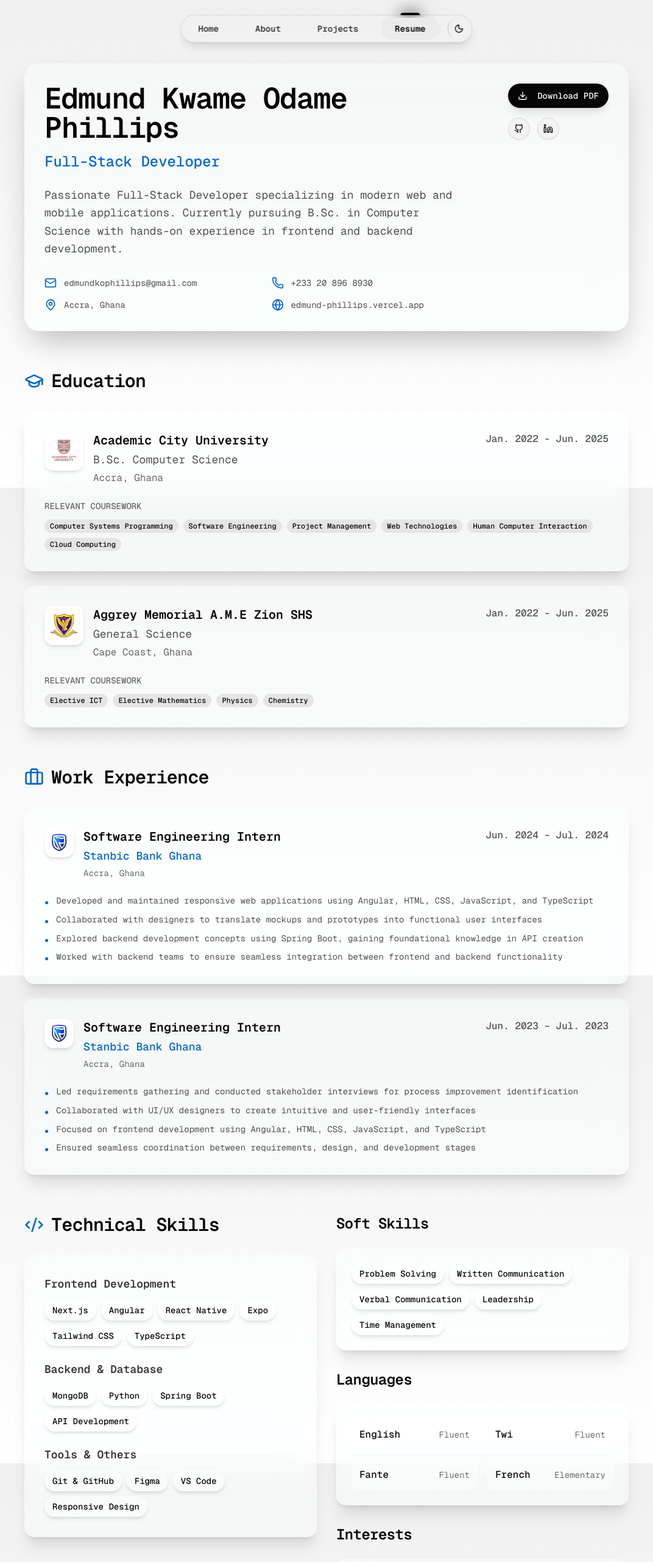
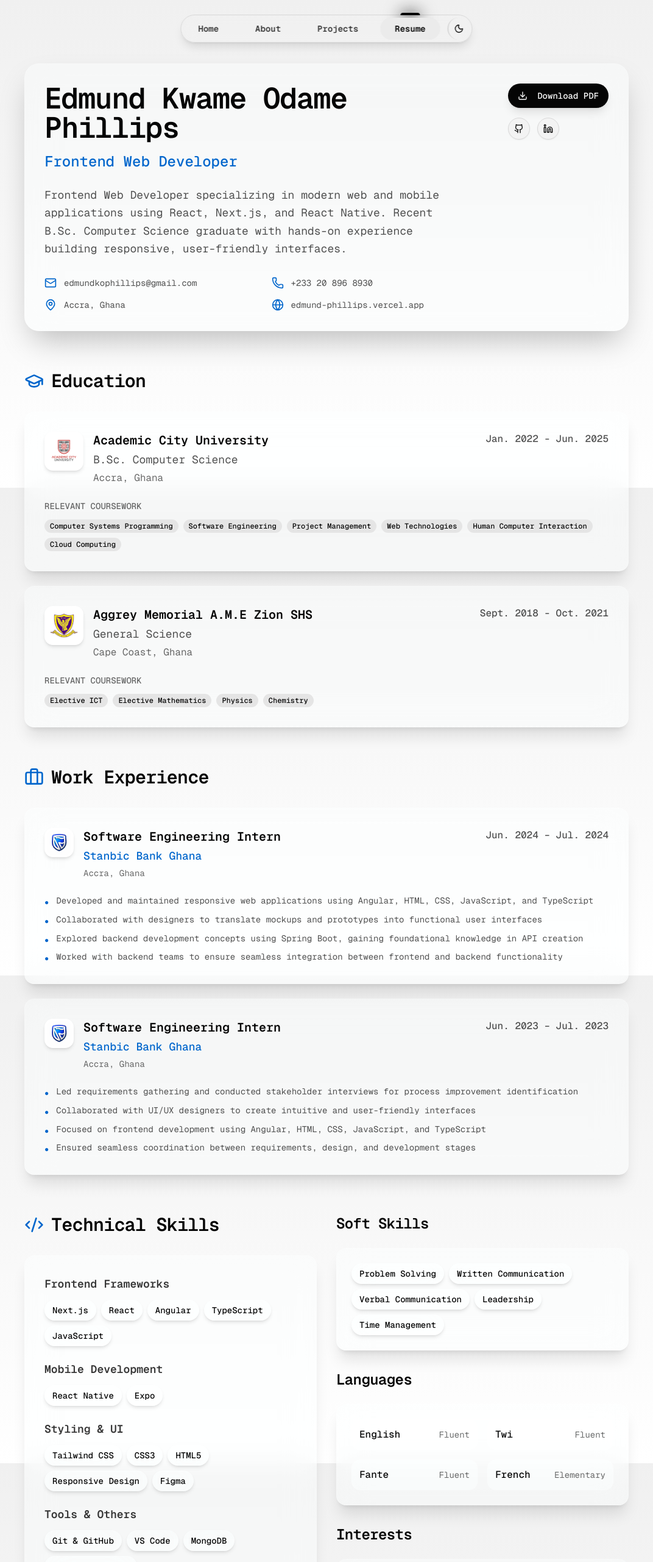
Before and after one commit to scriptkid03/edmund-phillips, a Next.js app: page /resume in a window 1280 px wide. Shown: the top 2562 px of the page at 61% size, without its empty margins (104-1176 px from the left). Built offline with nearby package versions, Linux system fonts and the light colour scheme.

Commit message:
feat: update personal and technical information across About, Home, and Resume pages for clarity and consistency

```diff
--- a/src/app/about/page.tsx
+++ b/src/app/about/page.tsx
@@ -7,13 +7,15 @@ import { ExperienceSectionShort } from "@/components/experience";
 export default function About() {
   const technicalSkills = [
     "Next.js",
+    "React",
     "Angular",
     "React Native",
     "Expo",
+    "TypeScript",
+    "JavaScript",
     "Tailwind CSS",
-    "TypeScript",
-    "MongoDB",
-    "Python",
+    "HTML5",
+    "CSS3",
     "Git & GitHub",
     "Figma",
   ];
@@ -50,9 +52,9 @@ export default function About() {
               About Me
             </h1>
             <p className='text-xl text-foreground/70 mb-6 leading-relaxed'>
-              I'm Edmund Kwame Odame Phillips, a passionate Full-Stack Developer
-              based in Accra, Ghana. Currently pursuing my B.Sc. in Computer
-              Science at Academic City University, I specialize in building
+              I'm Edmund Kwame Odame Phillips, a passionate Frontend Web
+              Developer based in Accra, Ghana. Recent B.Sc. Computer Science
+              graduate from Academic City University, I specialize in building
               modern web and mobile applications that solve real-world problems.
             </p>
             <p className='text-xl text-foreground/70 leading-relaxed'>
--- a/src/app/page.tsx
+++ b/src/app/page.tsx
@@ -7,8 +7,8 @@ export default function Home() {
     {
       title: "E-Commerce Platform",
       description:
-        "A full-stack e-commerce solution with payment integration and admin dashboard.",
-      tech: ["Next.js", "TypeScript", "Prisma", "Stripe"],
+        "A modern e-commerce frontend with responsive design and seamless user experience.",
+      tech: ["Next.js", "TypeScript", "Tailwind CSS", "Stripe"],
       link: "/projects/ecommerce",
     },
     {
@@ -32,117 +32,118 @@ export default function Home() {
     "TypeScript",
     "React",
     "Next.js",
-    "Node.js",
-    "TailwindCSS",
-    "PostgreSQL",
-    "MongoDB",
+    "Angular",
+    "React Native",
+    "Tailwind CSS",
+    "HTML5",
+    "CSS3",
     "Git",
   ];
 
   return (
-    <div className="container mx-auto px-4 py-16 max-md:py-8 max-w-6xl">
-      <section className="mb-24">
-        <div className="backdrop-blur-xl bg-glass border border-glass-border rounded-3xl p-12 shadow-2xl">
-          <h1 className="text-5xl md:text-6xl font-semibold mb-6 tracking-tight">
+    <div className='container mx-auto px-4 py-16 max-md:py-8 max-w-6xl'>
+      <section className='mb-24'>
+        <div className='backdrop-blur-xl bg-glass border border-glass-border rounded-3xl p-12 shadow-2xl'>
+          <h1 className='text-5xl md:text-6xl font-semibold mb-6 tracking-tight'>
             Hi, I'm Edmund Phillips
           </h1>
-          <p className="text-xl text-foreground/70 mb-8 max-w-2xl leading-relaxed">
-            Full-Stack Developer crafting elegant solutions to complex problems.
-            Passionate about building user-centric applications that make a
-            difference.
+          <p className='text-xl text-foreground/70 mb-8 max-w-2xl leading-relaxed'>
+            Frontend Web Developer crafting elegant user interfaces and
+            experiences. Passionate about building responsive, modern web
+            applications that make a difference.
           </p>
-          <div className="flex flex-wrap gap-4">
-            <Button asChild size="lg" className="rounded-full shadow-lg">
-              <Link href="/projects">
-                View My Work <ArrowRight className="ml-2 h-4 w-4" />
+          <div className='flex flex-wrap gap-4'>
+            <Button asChild size='lg' className='rounded-full shadow-lg'>
+              <Link href='/projects'>
+                View My Work <ArrowRight className='ml-2 h-4 w-4' />
               </Link>
             </Button>
             <Button
               asChild
-              variant="outline"
-              size="lg"
-              className="rounded-full border-foreground/20 hover:bg-foreground/5 backdrop-blur-sm"
+              variant='outline'
+              size='lg'
+              className='rounded-full border-foreground/20 hover:bg-foreground/5 backdrop-blur-sm'
             >
-              <Link href="/resume">Resume</Link>
+              <Link href='/resume'>Resume</Link>
             </Button>
           </div>
-          <div className="flex gap-3 mt-8">
+          <div className='flex gap-3 mt-8'>
             <Button
-              variant="ghost"
-              size="icon"
-              className="rounded-full hover:bg-foreground/10 backdrop-blur-sm"
+              variant='ghost'
+              size='icon'
+              className='rounded-full hover:bg-foreground/10 backdrop-blur-sm'
               asChild
             >
               <a
-                href="https://github.com"
-                target="_blank"
-                rel="noopener noreferrer"
-                aria-label="GitHub"
+                href='https://github.com'
+                target='_blank'
+                rel='noopener noreferrer'
+                aria-label='GitHub'
               >
-                <Github className="h-5 w-5" />
+                <Github className='h-5 w-5' />
               </a>
             </Button>
             <Button
-              variant="ghost"
-              size="icon"
-              className="rounded-full hover:bg-foreground/10 backdrop-blur-sm"
+              variant='ghost'
+              size='icon'
+              className='rounded-full hover:bg-foreground/10 backdrop-blur-sm'
               asChild
             >
               <a
-                href="https://linkedin.com"
-                target="_blank"
-                rel="noopener noreferrer"
-                aria-label="LinkedIn"
+                href='https://linkedin.com'
+                target='_blank'
+                rel='noopener noreferrer'
+                aria-label='LinkedIn'
               >
-                <Linkedin className="h-5 w-5" />
+                <Linkedin className='h-5 w-5' />
               </a>
             </Button>
             <Button
-              variant="ghost"
-              size="icon"
-              className="rounded-full hover:bg-foreground/10 backdrop-blur-sm"
+              variant='ghost'
+              size='icon'
+              className='rounded-full hover:bg-foreground/10 backdrop-blur-sm'
               asChild
             >
-              <a href="mailto:your.email@example.com" aria-label="Email">
-                <Mail className="h-5 w-5" />
+              <a href='mailto:your.email@example.com' aria-label='Email'>
+                <Mail className='h-5 w-5' />
               </a>
             </Button>
           </div>
         </div>
       </section>
-      <section className="mb-24">
-        <div className="flex items-center justify-between mb-10">
-          <h2 className="text-4xl font-semibold tracking-tight">
+      <section className='mb-24'>
+        <div className='flex items-center justify-between mb-10'>
+          <h2 className='text-4xl font-semibold tracking-tight'>
             Featured Projects
           </h2>
           <Button
-            variant="ghost"
-            className="rounded-full hover:bg-foreground/5"
+            variant='ghost'
+            className='rounded-full hover:bg-foreground/5'
             asChild
           >
             <Link
-              href="/projects"
-              className="text-apple-blue hover:text-apple-blue-hover"
+              href='/projects'
+              className='text-apple-blue hover:text-apple-blue-hover'
             >
-              View All <ArrowRight className="ml-2 h-4 w-4" />
+              View All <ArrowRight className='ml-2 h-4 w-4' />
             </Link>
           </Button>
         </div>
-        <div className="grid md:grid-cols-2 lg:grid-cols-3 gap-6">
+        <div className='grid md:grid-cols-2 lg:grid-cols-3 gap-6'>
           {featuredProjects.map((project, idx) => (
             <div
               key={idx}
-              className="group backdrop-blur-xl bg-glass border border-glass-border rounded-2xl p-6 shadow-xl hover:shadow-2xl hover:scale-[1.02] transition-all duration-300"
+              className='group backdrop-blur-xl bg-glass border border-glass-border rounded-2xl p-6 shadow-xl hover:shadow-2xl hover:scale-[1.02] transition-all duration-300'
             >
-              <h3 className="text-xl font-semibold mb-3">{project.title}</h3>
-              <p className="text-foreground/70 mb-6 leading-relaxed">
+              <h3 className='text-xl font-semibold mb-3'>{project.title}</h3>
+              <p className='text-foreground/70 mb-6 leading-relaxed'>
                 {project.description}
               </p>
-              <div className="flex flex-wrap gap-2 mb-6">
+              <div className='flex flex-wrap gap-2 mb-6'>
                 {project.tech.map((tech) => (
                   <span
                     key={tech}
-                    className="px-3 py-1 text-xs font-medium rounded-full bg-foreground/10 backdrop-blur-sm border border-foreground/10"
+                    className='px-3 py-1 text-xs font-medium rounded-full bg-foreground/10 backdrop-blur-sm border border-foreground/10'
                   >
                     {tech}
                   </span>
@@ -150,50 +151,50 @@ export default function Home() {
               </div>
               <Link
                 href={project.link}
-                className="inline-flex items-center text-sm font-medium text-apple-blue hover:text-apple-blue-hover transition-colors"
+                className='inline-flex items-center text-sm font-medium text-apple-blue hover:text-apple-blue-hover transition-colors'
               >
-                Learn More <ArrowRight className="ml-1 h-3 w-3" />
+                Learn More <ArrowRight className='ml-1 h-3 w-3' />
               </Link>
             </div>
           ))}
         </div>
       </section>
-      <section className="mb-24">
-        <div className="backdrop-blur-xl bg-glass border border-glass-border rounded-3xl p-12 shadow-xl">
-          <h2 className="text-4xl font-semibold mb-8 tracking-tight">
+      <section className='mb-24'>
+        <div className='backdrop-blur-xl bg-glass border border-glass-border rounded-3xl p-12 shadow-xl'>
+          <h2 className='text-4xl font-semibold mb-8 tracking-tight'>
             About Me
           </h2>
-          <div className="max-w-3xl">
-            <p className="text-lg text-foreground/70 mb-4 leading-relaxed">
+          <div className='max-w-3xl'>
+            <p className='text-lg text-foreground/70 mb-4 leading-relaxed'>
               I'm a developer with a passion for creating seamless web
               experiences. With expertise in modern JavaScript frameworks and a
               keen eye for design, I build applications that are both functional
               and beautiful.
             </p>
-            <p className="text-lg text-foreground/70 mb-8 leading-relaxed">
+            <p className='text-lg text-foreground/70 mb-8 leading-relaxed'>
               When I'm not coding, you'll find me exploring new technologies,
               contributing to open source, or sharing what I've learned with the
               community.
             </p>
             <Button
-              variant="outline"
-              className="rounded-full border-foreground/20 hover:bg-foreground/5"
+              variant='outline'
+              className='rounded-full border-foreground/20 hover:bg-foreground/5'
               asChild
             >
-              <Link href="/about">More About Me</Link>
+              <Link href='/about'>More About Me</Link>
             </Button>
           </div>
         </div>
       </section>
       <section>
-        <h2 className="text-4xl font-semibold mb-10 tracking-tight">
+        <h2 className='text-4xl font-semibold mb-10 tracking-tight'>
           Skills & Technologies
         </h2>
-        <div className="flex flex-wrap gap-3">
+        <div className='flex flex-wrap gap-3'>
           {skills.map((skill) => (
             <span
               key={skill}
-              className="px-5 py-2.5 text-sm font-medium rounded-full backdrop-blur-xl bg-glass border border-glass-border shadow-lg hover:shadow-xl hover:scale-105 transition-all duration-200"
+              className='px-5 py-2.5 text-sm font-medium rounded-full backdrop-blur-xl bg-glass border border-glass-border shadow-lg hover:shadow-xl hover:scale-105 transition-all duration-200'
             >
               {skill}
             </span>
--- a/src/app/resume/page.tsx
+++ b/src/app/resume/page.tsx
@@ -17,7 +17,7 @@ import ExperienceSection from "@/components/experience";
 export default function Resume() {
   const personalInfo = {
     name: "Edmund Kwame Odame Phillips",
-    title: "Full-Stack Developer",
+    title: "Frontend Web Developer",
     email: "edmundkophillips@gmail.com",
     phone: "+233 20 896 8930",
     location: "Accra, Ghana",
@@ -27,21 +27,22 @@ export default function Resume() {
   };
 
   const technicalSkills = {
-    "Frontend Development": [
+    "Frontend Frameworks": [
       "Next.js",
+      "React",
       "Angular",
-      "React Native",
-      "Expo",
+      "TypeScript",
+      "JavaScript",
+    ],
+    "Mobile Development": ["React Native", "Expo"],
+    "Styling & UI": [
       "Tailwind CSS",
-      "TypeScript",
+      "CSS3",
+      "HTML5",
+      "Responsive Design",
+      "Figma",
     ],
-    "Backend & Database": [
-      "MongoDB",
-      "Python",
-      "Spring Boot",
-      "API Development",
-    ],
-    "Tools & Others": ["Git & GitHub", "Figma", "VS Code", "Responsive Design"],
+    "Tools & Others": ["Git & GitHub", "VS Code", "MongoDB", "API Integration"],
   };
 
   const softSkills = [
@@ -81,10 +82,10 @@ export default function Resume() {
                   {personalInfo.title}
                 </p>
                 <p className='text-lg text-foreground/70 mb-8 max-w-2xl leading-relaxed'>
-                  Passionate Full-Stack Developer specializing in modern web and
-                  mobile applications. Currently pursuing B.Sc. in Computer
-                  Science with hands-on experience in frontend and backend
-                  development.
+                  Frontend Web Developer specializing in modern web and mobile
+                  applications using React, Next.js, and React Native. Recent
+                  B.Sc. Computer Science graduate with hands-on experience
+                  building responsive, user-friendly interfaces.
                 </p>
                 <div className='grid grid-cols-1 md:grid-cols-2 gap-4 text-foreground/70'>
                   <Link
--- a/src/components/education.tsx
+++ b/src/components/education.tsx
@@ -25,7 +25,7 @@ export default function EducationSection() {
       institution: "Aggrey Memorial A.M.E Zion SHS",
       instLink: "https://www.aggreymemorial.com/",
       degree: "General Science",
-      period: "Jan. 2022 - Jun. 2025",
+      period: "Sept. 2018 - Oct. 2021",
       location: "Cape Coast, Ghana",
       logo: "/img/aggrey.jpg",
       coursework: [
@@ -104,7 +104,7 @@ export function EducationSectionShort() {
       institution: "Academic City University",
       instLink: "https://www.acity.edu.gh/",
       degree: "B.Sc. Computer Science",
-      period: "Jan. 2022 - Jun. 2025",
+      period: "Jan. 2022 - Jun. 2025 (Graduated)",
       location: "Accra, Ghana",
       logo: "/img/acity.png",
       coursework: [
```
